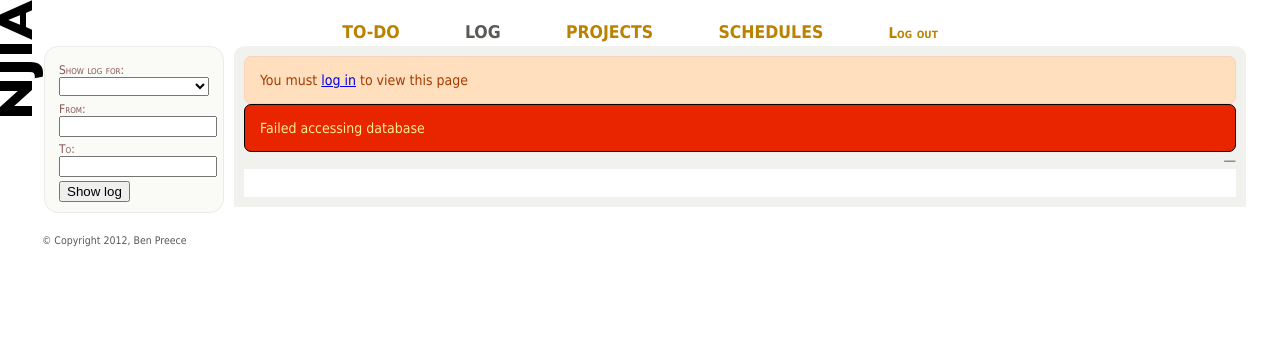
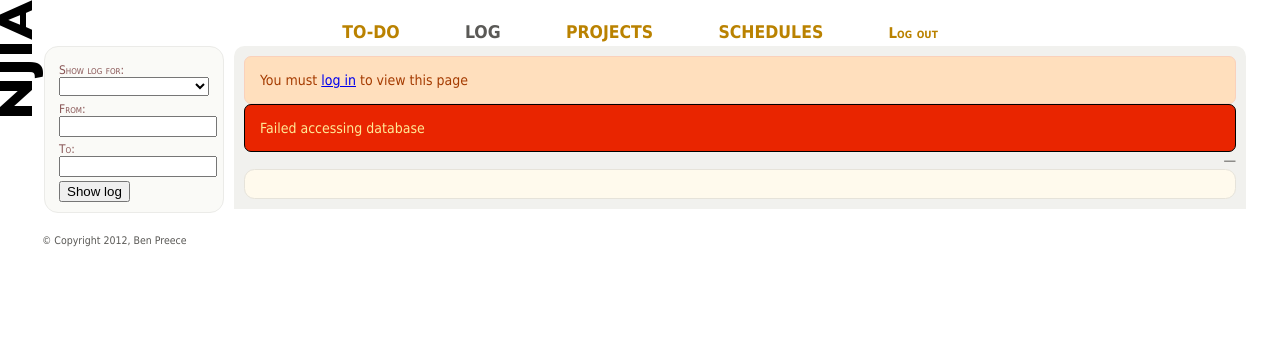
Before and after one commit to bpreece/Njia2, a PHP site: page /log.php in a window 1280 px wide. Shown: the top 346 px of the page. Run offline with PHP 8.4, Linux system fonts and the light colour scheme; data that the repository does not hold is empty.

Commit message:
Slight style changes for the work log.

```diff
--- a/log.css
+++ b/log.css
@@ -8,8 +8,10 @@
 
 
 .work-log-list {
-    background-color: #ffffff;
+    background-color: #fffaed;
     padding: 1em 1.5em;
+    border: 1px solid #e6e3da;
+    border-radius: 0.75em;
 }
 
 .log-entry {
--- a/task.css
+++ b/task.css
@@ -56,8 +56,10 @@ span.subtask-closed {
 }
 
 .work-log-list {
-    background-color: #ffffff;
+    background-color: #fffaed;
     padding: 1em 1.5em;
+    border: 1px solid #e6e3da;
+    border-radius: 0.75em;
 }
 
 .log-entry {
--- a/user.css
+++ b/user.css
@@ -55,8 +55,10 @@
 }
 
 .work-log-list {
-    background-color: #ffffff;
+    background-color: #fffaed;
     padding: 1em 1.5em;
+    border: 1px solid #e6e3da;
+    border-radius: 0.75em;
 }
 
 .log-entry {
```
